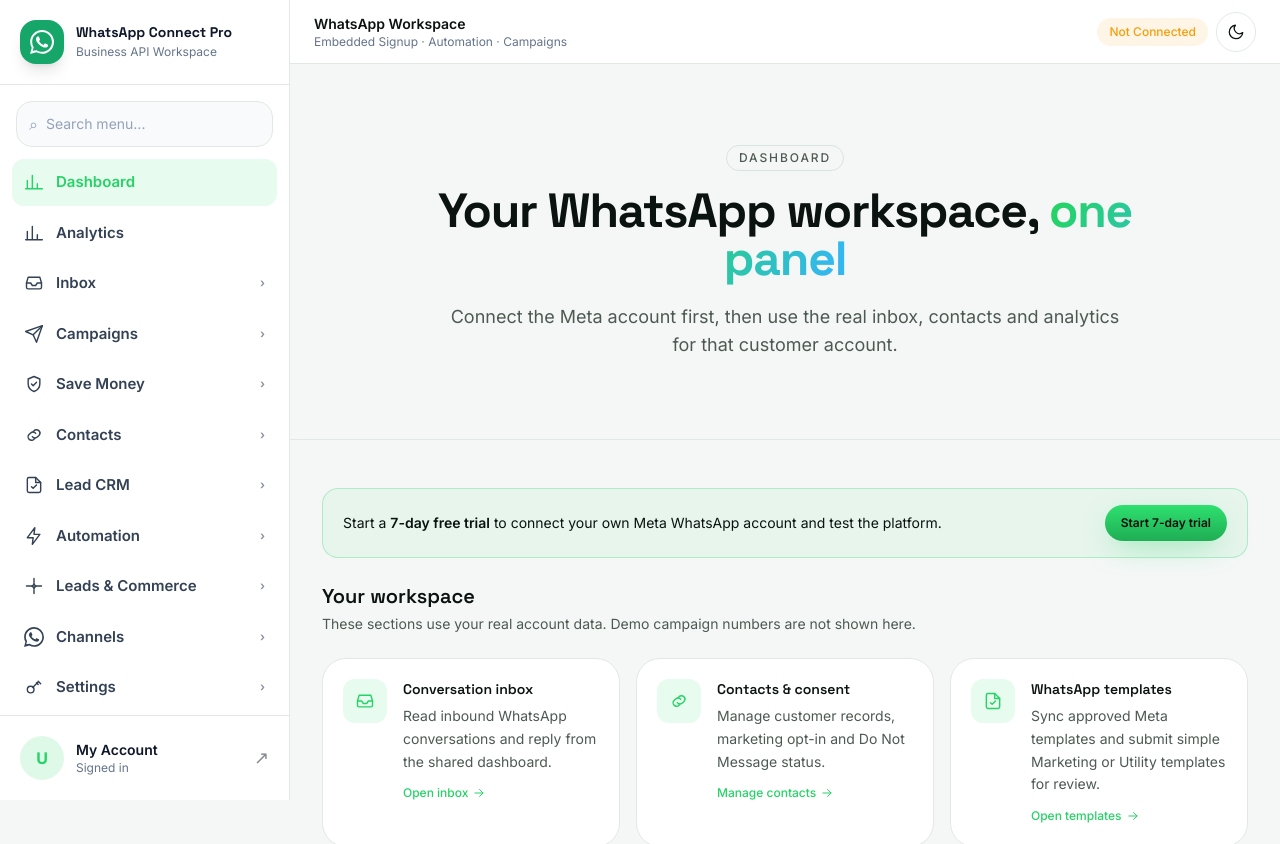
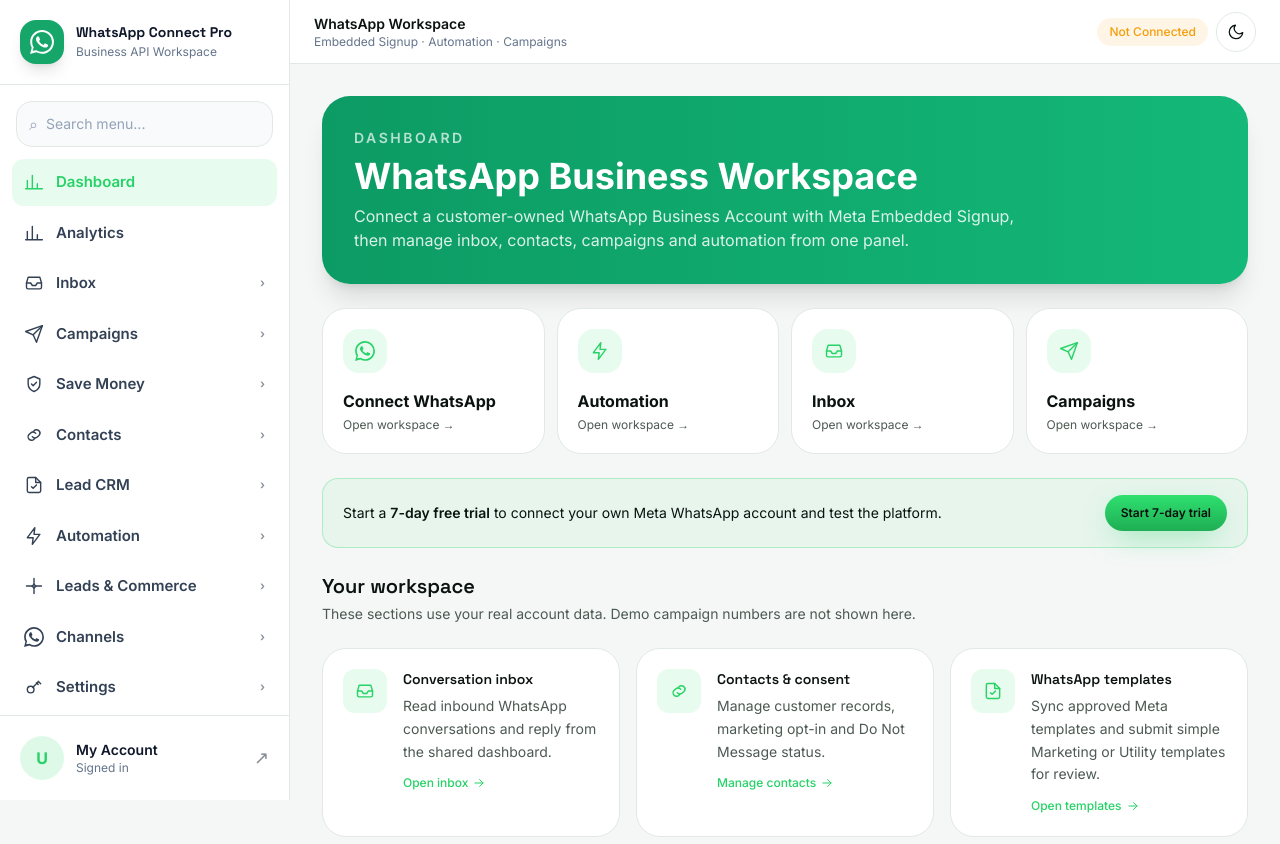
Before and after one commit to mistersingh1000-dev/whatsappapi-las, a Next.js app: page /dashboard in a window 1280 px wide. Shown: the top 844 px of the page. Built offline with nearby package versions, Linux system fonts and the light colour scheme; no server answers.

Commit message:
Redesign main dashboard around WhatsApp connection flow

```diff
--- a/app/dashboard/page.tsx
+++ b/app/dashboard/page.tsx
@@ -1,30 +1,51 @@
 import type { Metadata } from "next";
-import PageHeader from "@/components/PageHeader";
+import Link from "next/link";
 import DashboardDemo from "@/components/DashboardDemo";
 import TrialBanner from "@/components/TrialBanner";
 import PendingOrderBanner from "@/components/PendingOrderBanner";
 import ConnectNumber from "@/components/ConnectNumber";
+import { Icon } from "@/components/Icons";
 
 export const metadata: Metadata = {
   title: "Dashboard — WhatsApp Connection, Inbox & Analytics",
-  description:
-    "Connect your WhatsApp Business Platform account, view real account analytics, manage contacts and open the conversation inbox.",
+  description: "Connect WhatsApp through Meta Embedded Signup, then manage automation, inbox, contacts and campaigns.",
 };
+
+const quick = [
+  { label: "Connect WhatsApp", href: "/dashboard/channels", icon: "whatsapp" as const },
+  { label: "Automation", href: "/dashboard/automations", icon: "bolt" as const },
+  { label: "Inbox", href: "/dashboard/chat", icon: "inbox" as const },
+  { label: "Campaigns", href: "/dashboard/campaigns", icon: "send" as const },
+];
 
 export default function DashboardPage() {
   return (
-    <>
-      <PageHeader
-        eyebrow="Dashboard"
-        title={<>Your WhatsApp workspace, <span className="gradient-text">one panel</span></>}
-        subtitle="Connect the Meta account first, then use the real inbox, contacts and analytics for that customer account."
-      />
-      <section className="container-px py-12">
+    <section className="px-4 py-6 md:px-8 md:py-8">
+      <div className="rounded-[28px] bg-gradient-to-r from-[#0c9b64] to-[#14b878] p-7 text-white shadow-xl md:p-8">
+        <p className="text-sm font-semibold uppercase tracking-[0.18em] text-white/70">Dashboard</p>
+        <h1 className="mt-2 text-3xl font-bold md:text-4xl">WhatsApp Business Workspace</h1>
+        <p className="mt-2 max-w-2xl text-sm text-white/85 md:text-base">Connect a customer-owned WhatsApp Business Account with Meta Embedded Signup, then manage inbox, contacts, campaigns and automation from one panel.</p>
+      </div>
+
+      <div className="mt-6 grid gap-3 sm:grid-cols-2 xl:grid-cols-4">
+        {quick.map((item) => {
+          const I = Icon[item.icon];
+          return (
+            <Link key={item.href} href={item.href} className="rounded-3xl border bg-white p-5 transition hover:-translate-y-0.5 hover:shadow-lg dark:border-white/10 dark:bg-white/[0.03]">
+              <span className="grid h-11 w-11 place-items-center rounded-2xl bg-emerald/10 text-emerald"><I className="h-5 w-5" /></span>
+              <p className="mt-4 font-bold">{item.label}</p>
+              <p className="muted mt-1 text-xs">Open workspace →</p>
+            </Link>
+          );
+        })}
+      </div>
+
+      <div className="mt-6">
         <PendingOrderBanner />
         <TrialBanner />
         <ConnectNumber />
         <DashboardDemo />
-      </section>
-    </>
+      </div>
+    </section>
   );
 }
```
